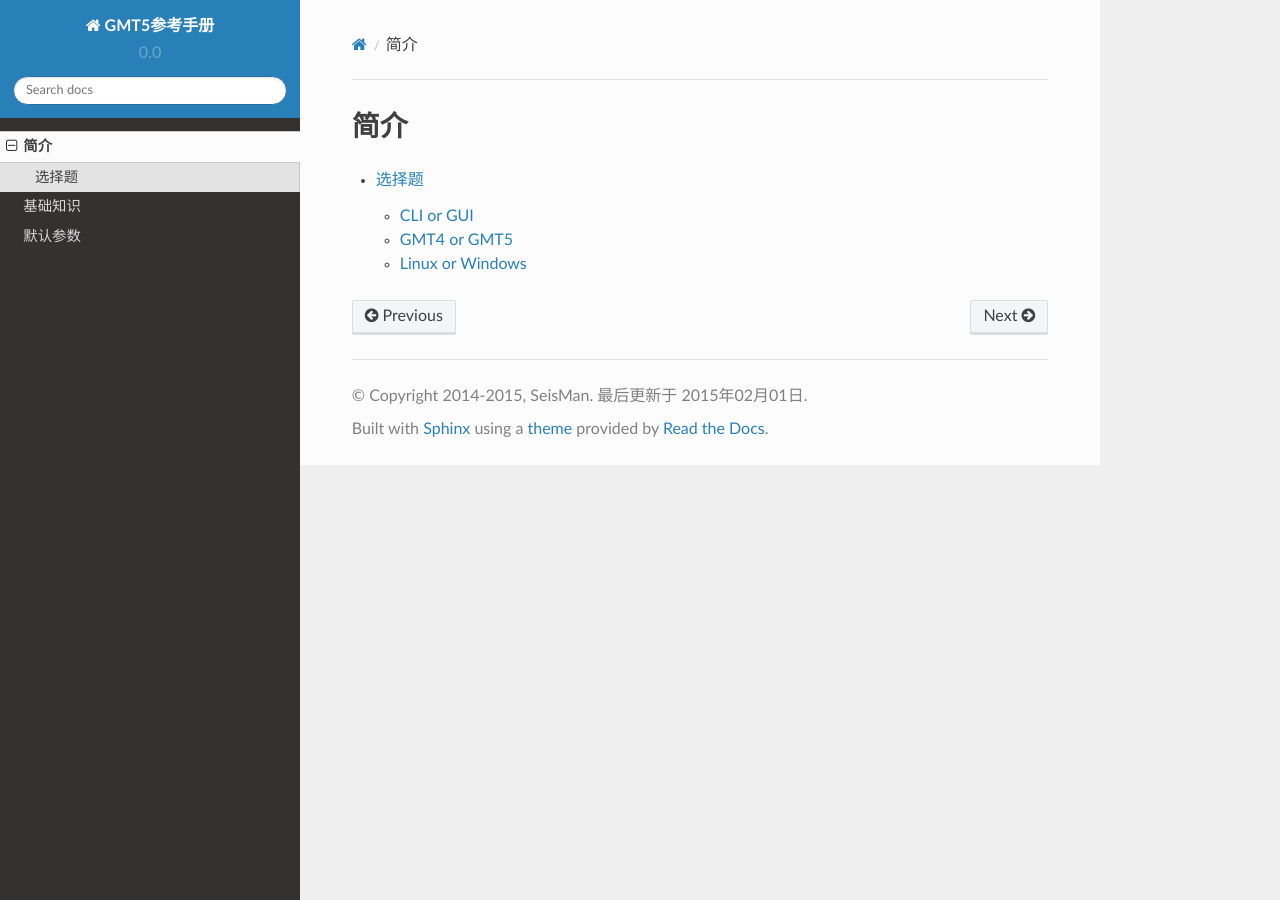
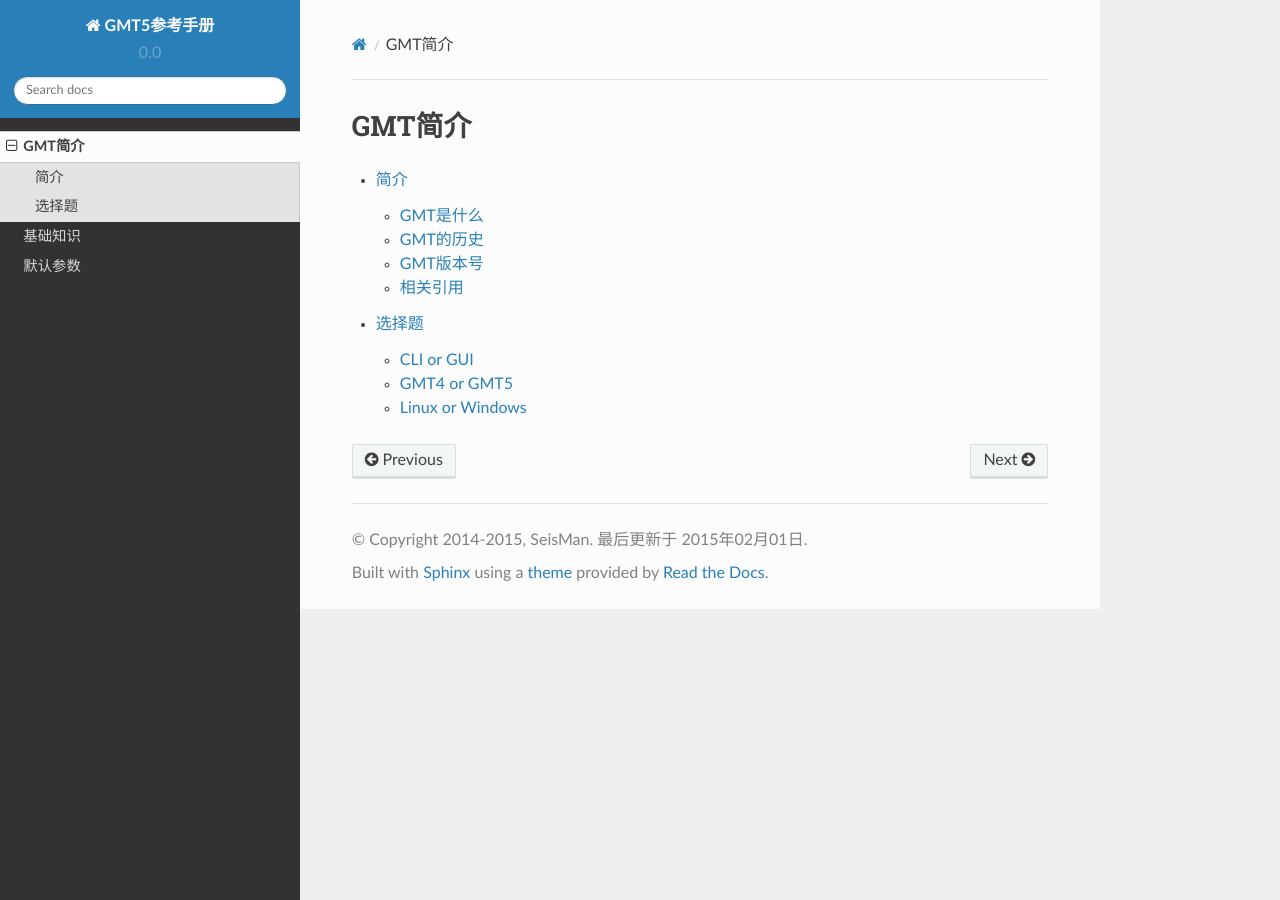
Before and after one commit to seisman/GMT5_Docs, a Sphinx documentation site: the page built from source/gmt-intro.rst, in a window 1280 px wide. Built offline with Sphinx 7.4.7 and the Read the Docs theme 2.0.0, drawn with Linux system fonts in a browser that asks for light colours; some of the changed lines change nothing that is shown.

Commit message:
intro-to-gmt

```diff
--- a/source/gmt-intro.rst
+++ b/source/gmt-intro.rst
@@ -1,6 +1,7 @@
-简介
-####
+GMT简介
+#######
 
 .. toctree::
 
+   intro-to-gmt
    how-to-choose
--- /dev/null
+++ b/source/intro-to-gmt.rst
@@ -0,0 +1,81 @@
+简介
+====
+
+:Create Date: 2015-01-23
+:Last Updated: 2015-02-01
+
+GMT是什么
+---------
+
+GMT，即Generic Mapping Tools，中文一般译为“通用制图工具”。从全称中的“mapping”这个单词就可以猜出，这个软件是跟地图的绘制有关的。
+
+GMT的历史
+---------
+
+#. 1988年，Lamont-Doherty Earth Observatory of Columbia University的两个研究生Paul Wessel和Walter H.F. Smith开发了GMT的最原始版本，GMT 1.0，并非正式地在L-DEO内部发布，后来逐渐扩散到美国、加拿大、欧洲和日本的各大机构。
+#. 1991年8月10日，GMT 2.0发布；
+#. 1998年11月8日，GMT 3.x的第一个正式版本发布；
+#. 2005年10月1日，GMT 4.x的第一个正式版发布；目前最新版本为GMT 4.5.13（20150101）；
+#. 2013年11月5日，GMT 5.x的第一个正式版发布；目前最新版本为GMT 5.1.1（20140301）
+
+GMT版本号
+---------
+
+GMT的版本号的格式为::
+
+    major.minor.build
+
+其中major为主版本号，minor为次版本号，build为更小的版本号。
+
+一般而言，当有极大的更新时，会增加major的版号；当有大的更新，但不至于更新major时，会更新minor版号；若更新比较小，主要是修复错误，则会更新build的版本号。
+
+因而，GMT 5.x.x相对于GMT 4.x.x而言，是有很大区别的，两个版本之间是不兼容的。GMT 4.5.x和GMT4.4.x，部分命令的语法和用法可能有一点区别。而GMT 4.5.13和GMT 4.5.12之间，则主要是修复了bug。
+
+相关引用
+--------
+
+若发表的文章要包含了使用GMT获得的结果或图件，可以考虑引用GMT在EOS上的文章：
+
+- Wessel, P., W. H. F. Smith, R. Scharroo, J. Luis, and F. Wobbe,
+  Generic Mapping Tools: Improved Version Released, *EOS Trans. AGU*, 94(45),
+  p. 409-410, 2013. `doi:10.1002/2013EO450001 <http://dx.doi.org/10.1002/2013EO450001>`_.
+
+- Wessel, P., and W. H. F. Smith, New, improved version of Generic
+  Mapping Tools released, *EOS Trans. AGU*, 79(47),
+  p. 579, 1998. `doi:10.1029/98EO00426 <http://dx.doi.org/10.1029/98EO00426>`_.
+
+- Wessel, P., and W. H. F. Smith, New version of the Generic Mapping
+  Tools released, *EOS Trans. AGU*, 76(33), 329, 1995. `doi:10.1029/95EO00198 <http://dx.doi.org/10.1029/95EO00198>`_.
+
+- Wessel, P., and W. H. F. Smith, Free software helps map and display
+  data, *EOS Trans. AGU*, 72(41), 445--446, 1991. `doi:10.1029/90EO00319 <http://dx.doi.org/10.1029/90EO00319>`_.
+
+GMT中的某些命令中包含了他们自己实现和发表的算法，这些文章包括：
+
+-  Kim, S.-S., and P. Wessel, Directional median filtering for
+   regional-residual separation of bathymetry, *Geochem. Geophys.
+   Geosyst.*, 9, Q03005, 2008. `doi:10.1029/2007GC001850 <http://dx.doi.org/10.1029/2007GC001850>`_.
+   [:doc:`dimfilter <supplements/misc/dimfilter>`, **misc** supplement]
+
+-  Luis, J. F. and J. M. Miranda, Reevaluation of magnetic chrons in the
+   North Atlantic between 35ºN and 47ºN: Implications for the formation of the
+   Azores Triple Junction and associated plateau,
+   *J. Geophys. Res.*, 113, B10105, 2008. `doi:10.1029/2007JB005573 <http://dx.doi.org/10.1029/2007JB005573>`_.
+   [:doc:`grdredpol <supplements/potential/grdredpol>`, **potential** supplement]
+
+-  Smith, W. H. F., and P. Wessel, Gridding with continuous curvature
+   splines in tension, *Geophysics*, 55(3), 293--305, 1990. `doi:10.1190/1.1442837 <http://dx.doi.org/10.1190/1.1442837>`_.
+   [:doc:`surface`]
+
+-  Wessel, P., Tools for analyzing intersecting tracks: The x2sys
+   package, *Computers & Geosciences*, 36, 348--354, 2010. `doi:10.1016/j.cageo.2009.05.009 <http://dx.doi.org/10.1016/j.cageo.2009.05.009>`_.
+   [:doc:`x2sys <supplements/x2sys/x2sys_init>` supplement]
+
+-  Wessel, P., A General-purpose Green's function-based interpolator,
+   *Computers & Geosciences*, 35, 1247--1254, 2009. `doi:10.1016/j.cageo.2008.08.012 <http://dx.doi.org/10.1016/j.cageo.2008.08.012>`_.
+   [:doc:`greenspline`]
+
+-  Wessel, P. and J. M. Becker, Interpolation using a generalized
+   Green's function for a spherical surface spline in tension, *Geophys.
+   J. Int.*, 174, 21--28, 2008. `doi:10.1111/j.1365-246X.2008.03829.x <http://dx.doi.org/10.1111/j.1365-246X.2008.03829.x>`_.
+   [:doc:`greenspline`]
```
